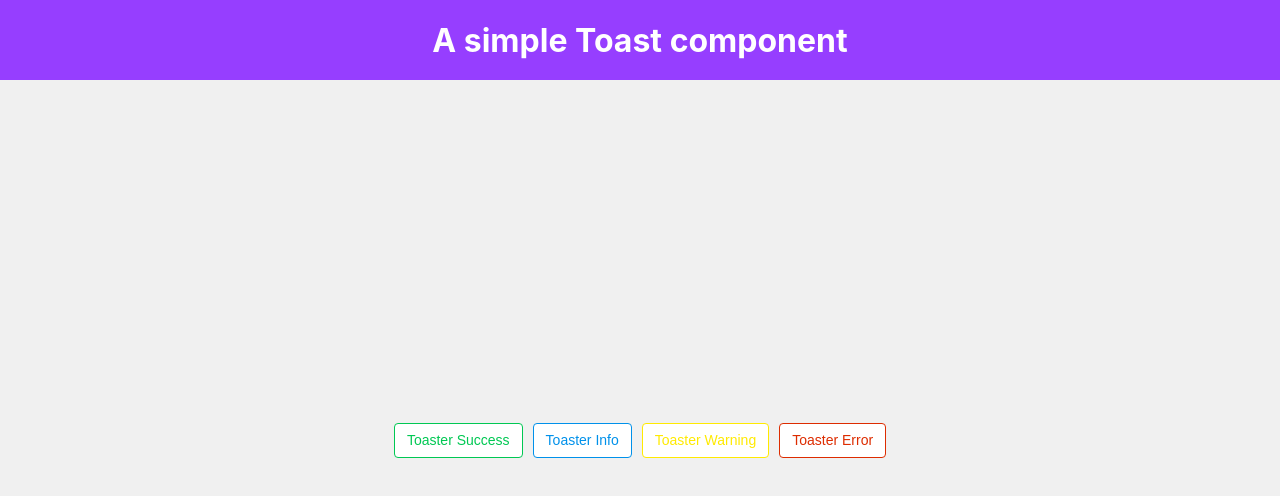
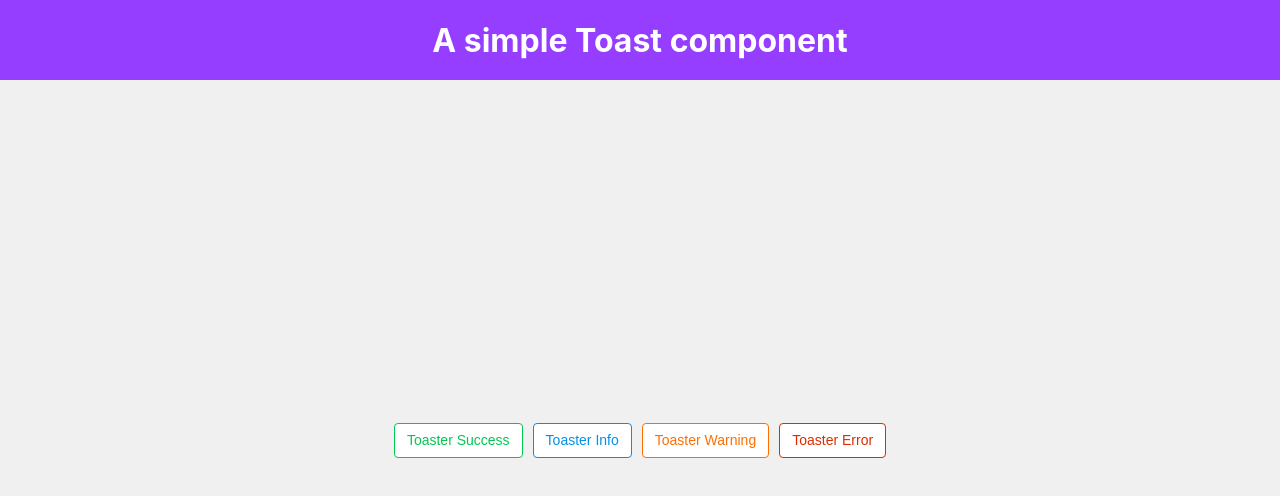
Before and after one commit to rafaelgcaldas/toaster, an Angular app: page / in a window 1280 px wide. Shown: the top 496 px of the page. Built offline with nearby package versions, Linux system fonts and the light colour scheme.

Commit message:
Changing color toast warning

```diff
--- a/src/app/app.component.css
+++ b/src/app/app.component.css
@@ -74,12 +74,12 @@
 
 .container .body button.warning {
     background: #fff;
-    color: #FFEA00;
-    border: 1px solid #FFEA00;
+    color: #FF6D00;
+    border: 1px solid #FF6D00;
 }
 
 .container .body button.warning:hover {
-    background: #FFEA00;
+    background: #FF6D00;
     color: #fff;
     box-shadow: 0 10px 20px rgba(0,0,0,0.19);
 }
--- a/src/app/toaster/toaster.component.css
+++ b/src/app/toaster/toaster.component.css
@@ -55,11 +55,11 @@
 }
 
 .toast-container.warning {
-    background: #FFD600;
+    background: #FF6D00;
 }
 
 .toast-container.warning:hover {
-    background: #FFEA00;
+    background: #FFAB40;
     box-shadow: 0 10px 20px rgba(0,0,0,0.19), 0 6px 6px rgba(0,0,0,0.23);
 }
 
```
